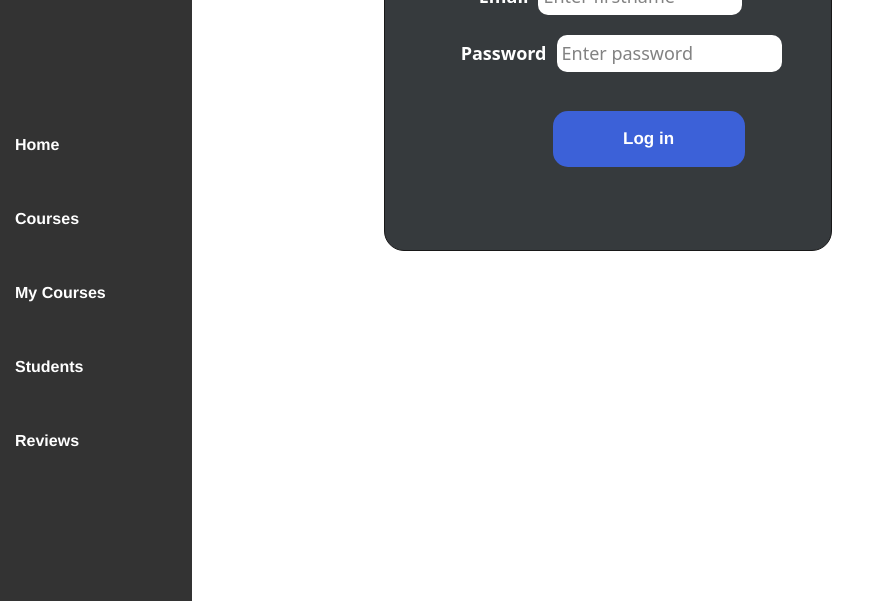
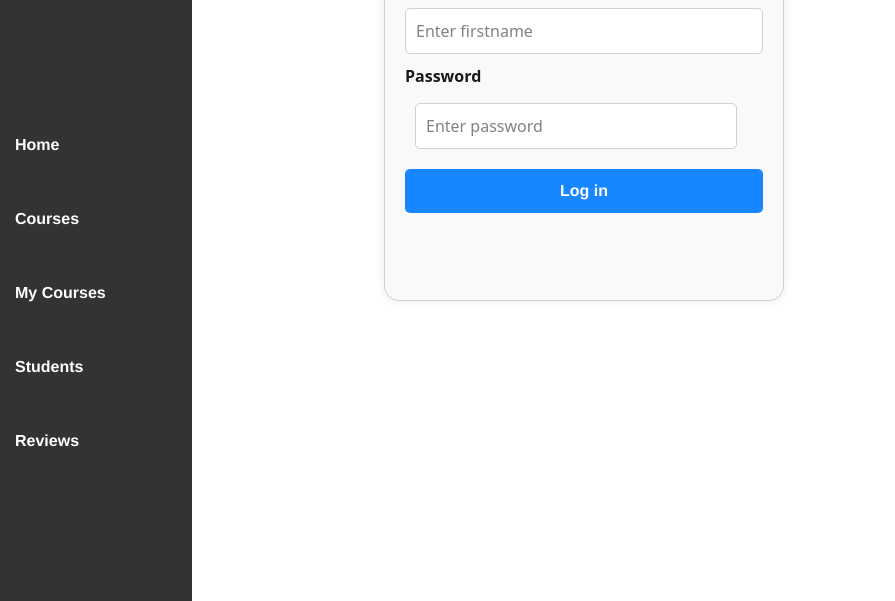
Before and after one commit to meshackmesto/online-course-project, a React app in the folder client/: page /login in a window 1280 px wide. Shown: the part 199-800 px from the top of the page, without its empty margins (0-895 px from the left). Built offline with nearby package versions, Linux system fonts and the light colour scheme; no server answers.

Commit message:
Styling forms

```diff
--- a/client/src/components/Login.css
+++ b/client/src/components/Login.css
@@ -1,16 +1,27 @@
 h1 {
-  position: relative;
-  top: 0;
-  padding: 20px;
-  color: white;
+  text-align: center;
+  margin-bottom: 20px;
 }
-.login {
+
+form{
+  width: 100%;
   display: flex;
   flex-direction: column;
   align-items: center;
-  border: 1px solid black;
-  border-radius: 20px;
+}
+
+.login {
+  max-width: 400px;
+  margin: 50px auto;
   padding: 20px;
+  border: 1px solid #ccc;
+  border-radius: 15px;
+  box-shadow: 0 0 10px rgba(0, 0, 0, 0.1);
+  background-color: #f9f9f9;
+  display: flex;
+  flex-direction: column;
+  justify-content: center;
+  align-items: center;
   width: 35%;
   height: 50vh;
   position: absolute;
@@ -19,19 +30,37 @@ h1 {
   opacity: 0.9;
 }
 
-label {
-  font-size: 18px;
-  position: relative;
-  left: 10%;
+.form-group {
+  width: 100%;
+  margin-bottom: 15px;
+}
+
+.form-group label {
+  display: block;
+  margin-bottom: 5px;
+  font-weight: bold;
+  color: black;
+}
+
+.form-group input {
+  width: 100%;
+  padding: 10px;
+  border: 1px solid #ccc;
+  border-radius: 5px;
+  box-sizing: border-box;
+}
+
+#text{
+  color: black;
 }
 
 #username,
 #password {
-  margin: 10px;
-  padding: 5px;
-  width: 60%;
-  border-radius: 10px;
-  border: none;
+  width: 100%;
+  padding: 10px;
+  border: 1px solid #ccc;
+  border-radius: 5px;
+  box-sizing: border-box;
 }
 
 .login-btn {
@@ -48,16 +77,40 @@ label {
 }
 
 .login-button {
-  width: 15vw;
-  height: 7vh;
-  border-radius: 15px;
-  background-color: rgb(40, 80, 212);;
+  width: 100%;
+  padding: 15px;
   border: none;
-  color: white;
-  font-weight: bold;
-  font-size: 17px;
+  border-radius: 5px;
+  background-color: #007bff;
+  color: #fff;
+  font-size: 16px;
   cursor: pointer;
-  position: relative;
-  top: 8%;
-  left: 10%;
 }
+
+.login-button:hover {
+  background-color: #0056b3;
+}
+
+
+
+
+/* .form-container {
+  max-width: 400px;
+  margin: 50px auto;
+  padding: 20px;
+  border: 1px solid #ccc;
+  border-radius: 10px;
+  box-shadow: 0 0 10px rgba(0, 0, 0, 0.1);
+  background-color: #f9f9f9;
+  display: flex;
+  flex-direction: column;
+  justify-content: center;
+  align-items: center;
+}
+
+form {
+  width: 100%;
+  display: flex;
+  flex-direction: column;
+  align-items: center;
+} */
--- a/client/src/components/Login.js
+++ b/client/src/components/Login.js
@@ -8,7 +8,6 @@ function Login({ setUser }) {
   const [password, setPassword] = useState("");
   const history = useHistory();
 
-  //const baseUrl = "http://localhost:3031";
   function postLogin(e) {
     e.preventDefault();
     fetch("http://localhost:5555/login", {
@@ -37,10 +36,12 @@ function Login({ setUser }) {
   return (
     <div>
       <Navbar />
-      <form className="login bg-dark" onSubmit={postLogin}>
-        <h1>Log in</h1>
-        <label for="">
-          Email
+      <h1>Log in</h1>
+      <form className="login" onSubmit={postLogin}>
+        <div className="form-group">
+          <label>
+            Email
+          </label>
           <input
             type="text"
             id="username"
@@ -50,9 +51,11 @@ function Login({ setUser }) {
             placeholder="Enter firstname"
             required
           />
-        </label>
-        <label for="">
-          Password
+        </div>
+        <div className="form-group">
+          <label>
+            Password
+          </label>
           <input
             type="password"
             id="password"
@@ -62,9 +65,10 @@ function Login({ setUser }) {
             placeholder="Enter password"
             required
           />
-        </label>
-
-        <button className="login-button">Log in</button>
+        </div>
+        <div className="form-group">
+          <button className="login-button">Log in</button>
+        </div>
       </form>
     </div>
   );
--- a/client/src/components/Signup.css
+++ b/client/src/components/Signup.css
@@ -1,29 +1,67 @@
 h1 {
-  color: white;
-  font-family: "Franklin Gothic Medium", "Arial Narrow", Arial, sans-serif;
   text-align: center;
+  margin-bottom: 20px;
+  font-family: 'Franklin Gothic Medium', 'Arial Narrow', Arial, sans-serif;
+}
+
+form{
+  width: 100%;
+  display: flex;
+  flex-direction: column;
+  align-items: center;
 }
 
 .signup {
+  max-width: 400px;
+  margin: 30px;
+  padding: 15px;
+  border: 1px solid #ccc;
+  border-radius: 15px;
+  box-shadow: 0 0 10px rgba(0, 0, 0, 0.1);
+  background-color: #f9f9f9;
   display: flex;
   flex-direction: column;
+  justify-content: center;
+  align-items: center;
+  width: 50%;
   height: 100%;
-  max-width: 40%;
   position: absolute;
-  top: 20px;
-  left: 40%;
+  top: 50px;
+  left: 30%;
   opacity: 0.9;
-  border: 1px solid black;
-  border-radius: 20px;
 }
-label {
+
+.form-group {
+  width: 100%;
+  margin-bottom: 10px;
+}
+
+.form-group label {
   font-weight: bold;
-  color: white;
+  color: black;
 }
-.inputs {
-  padding: 5px 10px;
-  border-radius: 10px;
-  border: none;
+.form-group input {
+  width: 100%;
+  padding: 10px;
+  border: 1px solid #ccc;
+  border-radius: 5px;
+  box-sizing: border-box;
+}
+
+#text{
+  color: black;
+}
+
+#first_name,
+#last_name,
+#email,
+#password{
+  width: 90%;
+  padding: 10px;
+  border: 1px solid #ccc;
+  border-radius: 5px;
+  box-sizing: border-box;
+  margin: 10px;
 }
 
 .signup-btn {
@@ -40,16 +78,16 @@ label {
 }
 
 .signup-button {
-  width: 15vw;
-  height: 7vh;
-  border-radius: 15px;
-  background-color: rgb(42, 189, 67);
+  width: 100%;
+  padding: 15px;
   border: none;
-  color: white;
-  font-weight: bold;
-  font-size: 17px;
+  border-radius: 5px;
+  background-color: #007bff;
+  color: #fff;
+  font-size: 16px;
   cursor: pointer;
-  position: relative;
-  top: 2vh;
-  left: 35%;
 }
+
+.signup-button:hover {
+  background-color: #0056b3;
+}
--- a/client/src/components/Signup.js
+++ b/client/src/components/Signup.js
@@ -41,10 +41,12 @@ function Signup({ setUser }) {
   return (
     <div>
       <Navbar />
-      <form className="signup bg-dark" onSubmit={postSignup}>
       <h1>Sign up</h1>
+      <form className="signup" onSubmit={postSignup}>
+        <div className="form-group">
           <label htmlFor="first_name">
             First Name
+          </label>
           <input
             className="inputs"
             id="first_name"
@@ -56,9 +58,11 @@ function Signup({ setUser }) {
             placeholder="John"
             required
           />
-        </label>
+        </div>
+        <div className="form-group">
           <label htmlFor="last_name">
             Last Name
+          </label>
           <input
             id="last_name"
             className="inputs"
@@ -70,10 +74,11 @@ function Signup({ setUser }) {
             placeholder="Doe"
             required
           />
-        </label>
-
+        </div>
+        <div className="form-group">
           <label htmlFor="email">
             Email
+          </label>
           <input
             id="email"
             className="inputs"
@@ -85,9 +90,11 @@ function Signup({ setUser }) {
             placeholder="hunni@gmail"
             required
           />
-        </label>
+        </div>
+        <div className="form-group">
           <label htmlFor="password">
             Password
+          </label>
           <input
             className="inputs"
             id="password"
@@ -99,11 +106,12 @@ function Signup({ setUser }) {
             placeholder="Password"
             required
           />
-        </label>
-
+        </div>
+        <div className="form-group">
           <button type="submit" className="signup-button">
             Sign up
           </button>
+        </div>
       </form>
       {formSubmitted ? <p>Sign up successful!</p> : null}
     </div>
```
Also changed, not shown: 1 other file. Lines whose indentation alone changed are shown as unchanged.
